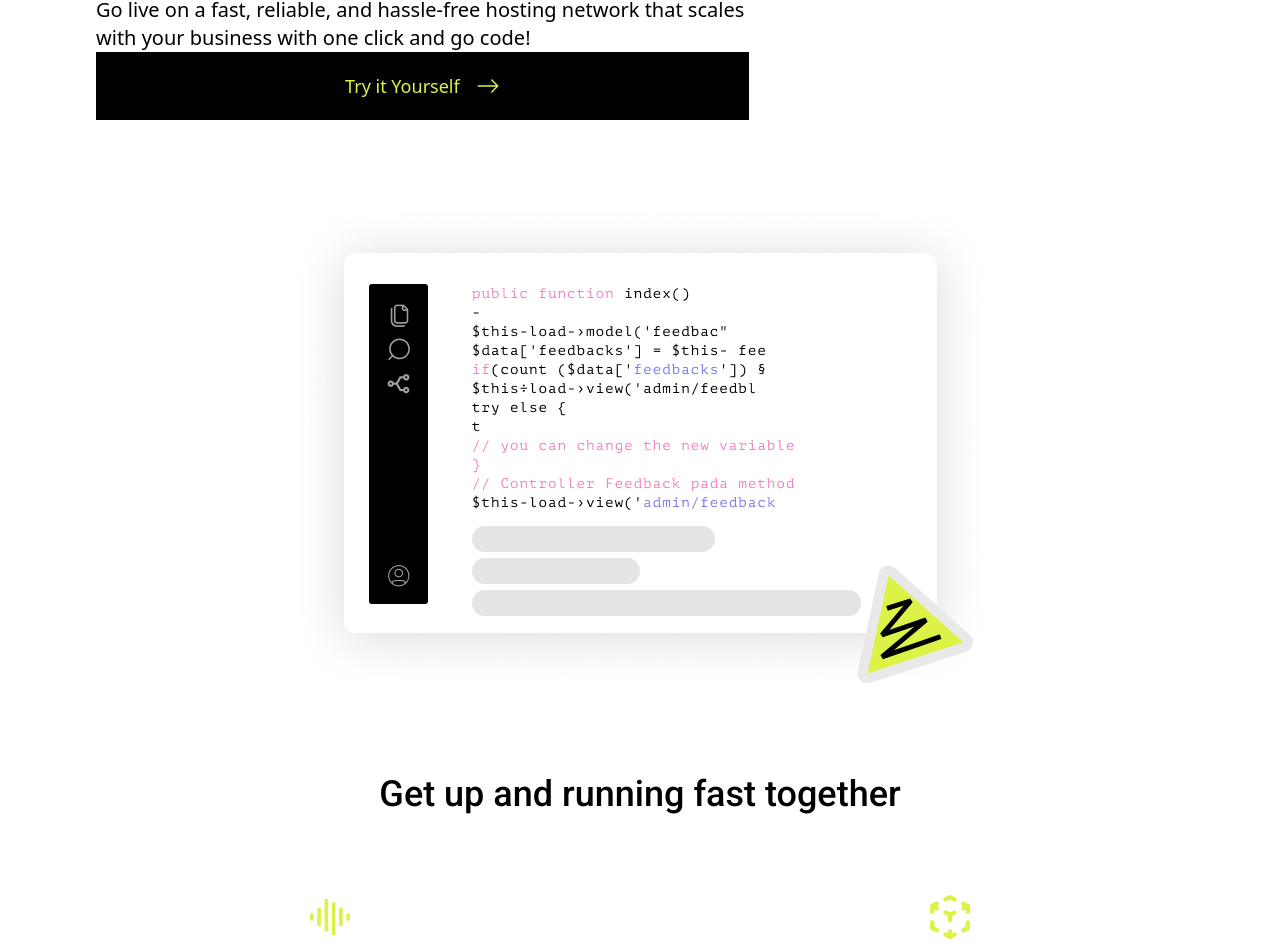
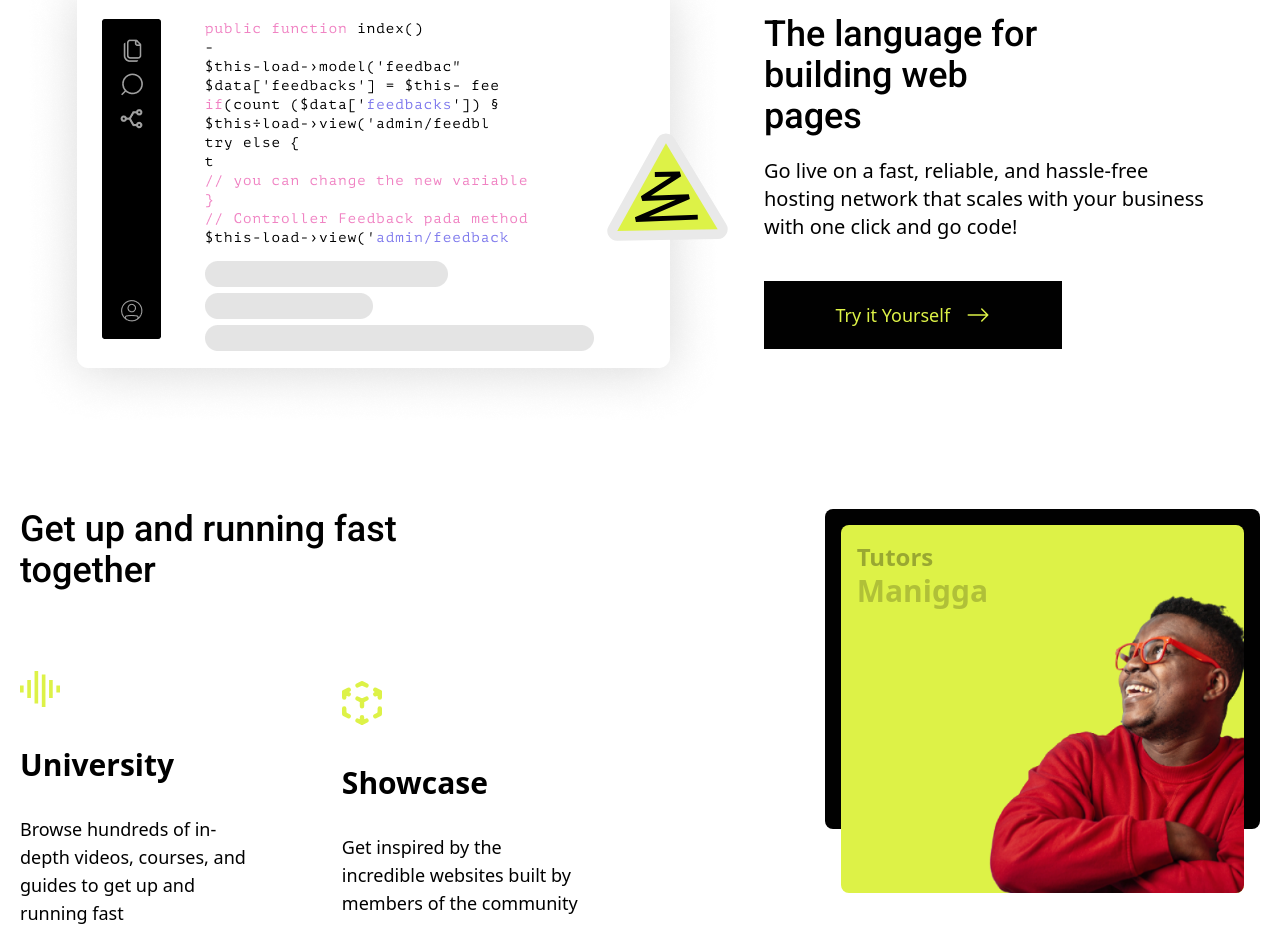
Before and after one commit to pujiragil/Mecode, a React (Vite) app: page / in a window 1280 px wide. Shown: the part 1390-2342 px from the top of the page. Built offline with nearby package versions, Linux system fonts and the light colour scheme.

Commit message:
gatau males pengen beli ducati v4 sp

```diff
--- a/src/components/GlobalElements.jsx
+++ b/src/components/GlobalElements.jsx
@@ -1,6 +1,6 @@
 export const Paragraph = ({text, mb, width}) => {
   return (
-    <p className={`font-inter font-extralight ${width} ${mb} lg:text-xl md:mb-10 lg:mb-0`}>{text}</p>
+    <p className={`font-inter font-extralight ${width} ${mb} lg:text-xl md:mb-10`}>{text}</p>
   )
 }
 
--- a/src/components/Section/SectionElements.jsx
+++ b/src/components/Section/SectionElements.jsx
@@ -9,15 +9,15 @@ import { BsArrowRight } from "react-icons/bs"
 
 export const SectionOne = () => {
   return (
-    <div className="flex flex-col justify-center items-center mb-20">
-      <div className="mb-20">
+    <div className="flex flex-col lg:flex-row justify-center lg:justify-between lg:items-end items-center mb-20">
+      <div className="mb-20 lg:order-2 lg:w-2/5">
         <HeroTitle text="The language for building web pages" style="w-full mb-5 md:w-3/5" />
-        <Paragraph text="Go live on a fast, reliable, and hassle-free hosting network that scales with your business with one click and go code!" width="w-full md:w-3/5" mb="mb-8" />
+        <Paragraph text="Go live on a fast, reliable, and hassle-free hosting network that scales with your business with one click and go code!" width="w-full md:w-3/5 lg:w-11/12" mb="mb-8" />
         <Button text="Try it Yourself" icon={<BsArrowRight className="text-2xl" />} style="flex justify-center items-center gap-x-4 bg-primary-button text-primary font-medium w-full md:w-3/5 py-5 text-lg font-inter" />
       </div>
-      <div className="relative">
+      <div className="relative lg:order-1 lg:w-fit">
         <img className="w-full md:w-max relative" src={code} alt="code" />
-        <img className="absolute -bottom-4 right-0 rotate-12 w-28 md:w-44 object-cover" src={triangle} alt="triangle" />
+        <img className="absolute -bottom-4 lg:bottom-[30%] lg:rotate-[29deg] right-0 lg:-right-[30px] rotate-12 w-28 md:w-44 object-cover" src={triangle} alt="triangle" />
       </div>
     </div>
   )
@@ -25,9 +25,9 @@ export const SectionOne = () => {
 
 export const SectionTwo = () => {
   return (
-    <div className="md:flex flex-col justify-center items-center mb-14">
-      <HeroTitle text="Get up and running fast together" style="w-full text-center mb-20 md:w-1/2"/>
-      <div className="relative grid grid-cols-1 md:grid-cols-2 grid-rows-2 md:grid-rows-1 gap-y-28">
+    <div className="md:flex flex-col justify-center lg:items-start items-center mb-14 md:mb-20">
+      <HeroTitle text="Get up and running fast together" style="w-full text-center lg:text-left mb-20 md:w-1/2"/>
+      <div className="relative grid grid-cols-1 md:grid-cols-2 grid-rows-2 md:grid-rows-1 gap-y-28 lg:w-4/5 lg:content-start lg:justify-items-start">
         <CardSection logo={university} alt="university" title="University" paragraph="Browse hundreds of in-depth videos, courses, and guides to get up and running fast"/>
         <span className="md:hidden absolute w-full border-b-2 inset-y-1/2 border-main rounded-full"></span>
         <CardSection logo={showcase} alt="showcase" title="Showcase" paragraph="Get inspired by the incredible websites built by members of the community"/>
@@ -38,7 +38,7 @@ export const SectionTwo = () => {
 
 const CardSection = ({logo, alt, title, paragraph}) => {
   return (
-    <div className="flex flex-col items-center justify-center text-center font-inter">
+    <div className="flex flex-col items-center justify-center lg:items-start lg:text-left text-center font-inter">
       <img className="block w-10 mb-10" src={logo} alt={alt} />
       <h1 className="text-3xl font-bold mb-8">{title}</h1>
       <p className="w-3/4 text-lg">{paragraph}</p>
@@ -48,7 +48,7 @@ const CardSection = ({logo, alt, title, paragraph}) => {
 
 export const SectionImg = () => {
   return (
-    <div className="bg-primary-button w-full h-80 rounded-lg p-4">
+    <div className="bg-primary-button w-full h-80 rounded-lg p-4 md:w-3/5 md:mx-auto">
       <div className="relative bg-primary-card w-full h-[368px] rounded-lg p-4 font-inter">
         <h2 className="text-black text-2xl font-bold opacity-30">Tutors</h2>
         <h2 className="text-black text-3xl font-bold opacity-20">Manigga</h2>
--- a/src/components/Section/index.jsx
+++ b/src/components/Section/index.jsx
@@ -4,9 +4,11 @@ import { SectionImg, SectionOne, SectionTwo } from './SectionElements'
 const Section = () => {
   return (
     <div className="flex flex-col px-5 pt-8">
-      <SectionOne/>
-      <SectionTwo/>
-      <SectionImg/>
+      <SectionOne />
+      <div className="lg:flex justify-between">
+        <SectionTwo />
+        <SectionImg />
+      </div>
     </div>
   )
 }
--- a/src/components/Slider/index.jsx
+++ b/src/components/Slider/index.jsx
@@ -13,7 +13,7 @@ const Slider = () => {
           <HeroTitle text="Our Features Special For You" icon="false" style="w-3/4 mb-4"/>
           <Paragraph mb="mb-5" text="We provide various special features for all of you" width="w-1/2"/>
         </div>
-        <img className="hidden lg:block absolute w-40 lg:left-60 lg:bottom-20 lg:-rotate-45" src={arrow} alt="arrow" />
+        <img className="hidden lg:block absolute w-40 lg:left-60 lg:bottom-[140px] lg:-rotate-45" src={arrow} alt="arrow" />
         <CardWrapper />
       </div>
     </>
```
